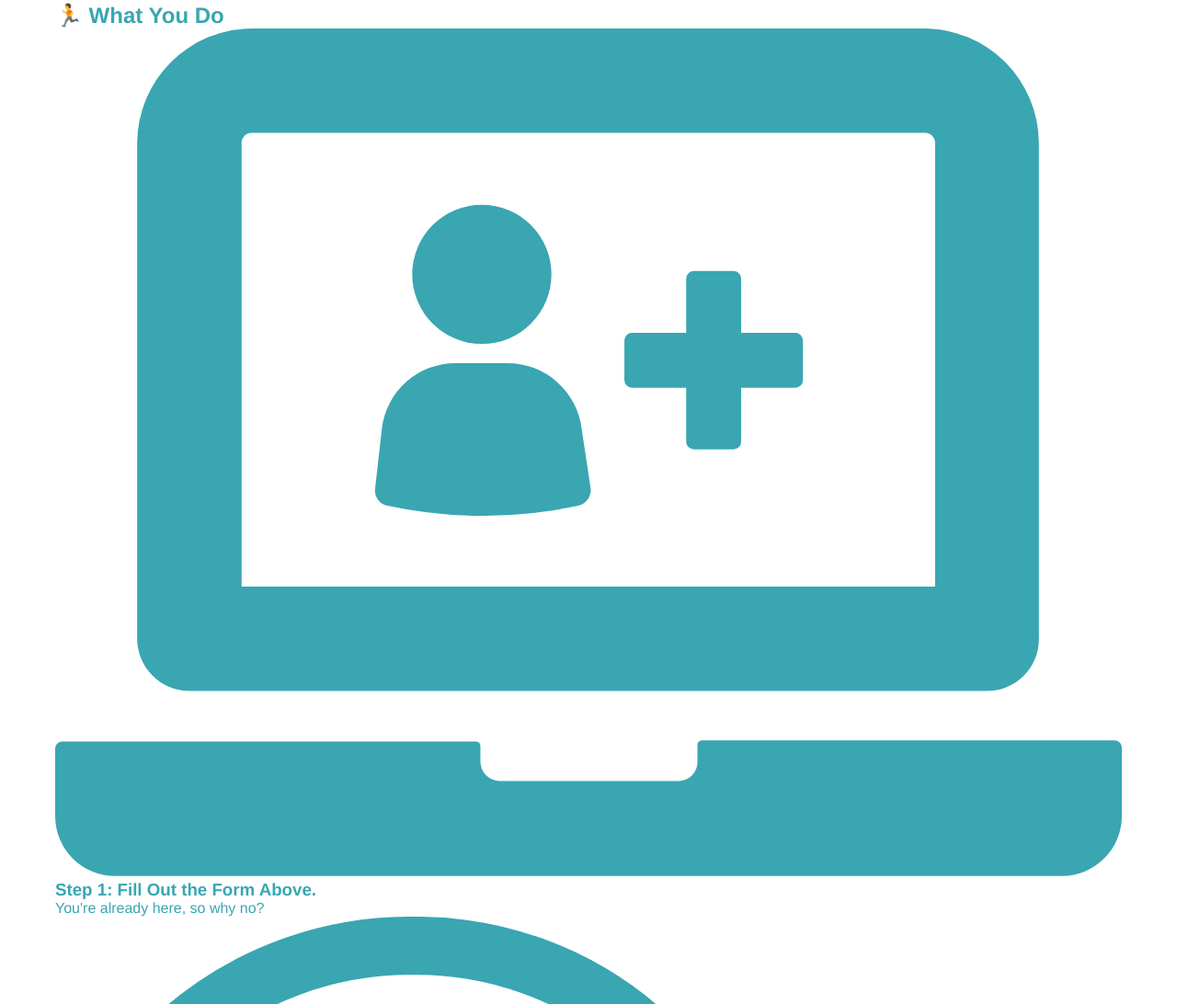
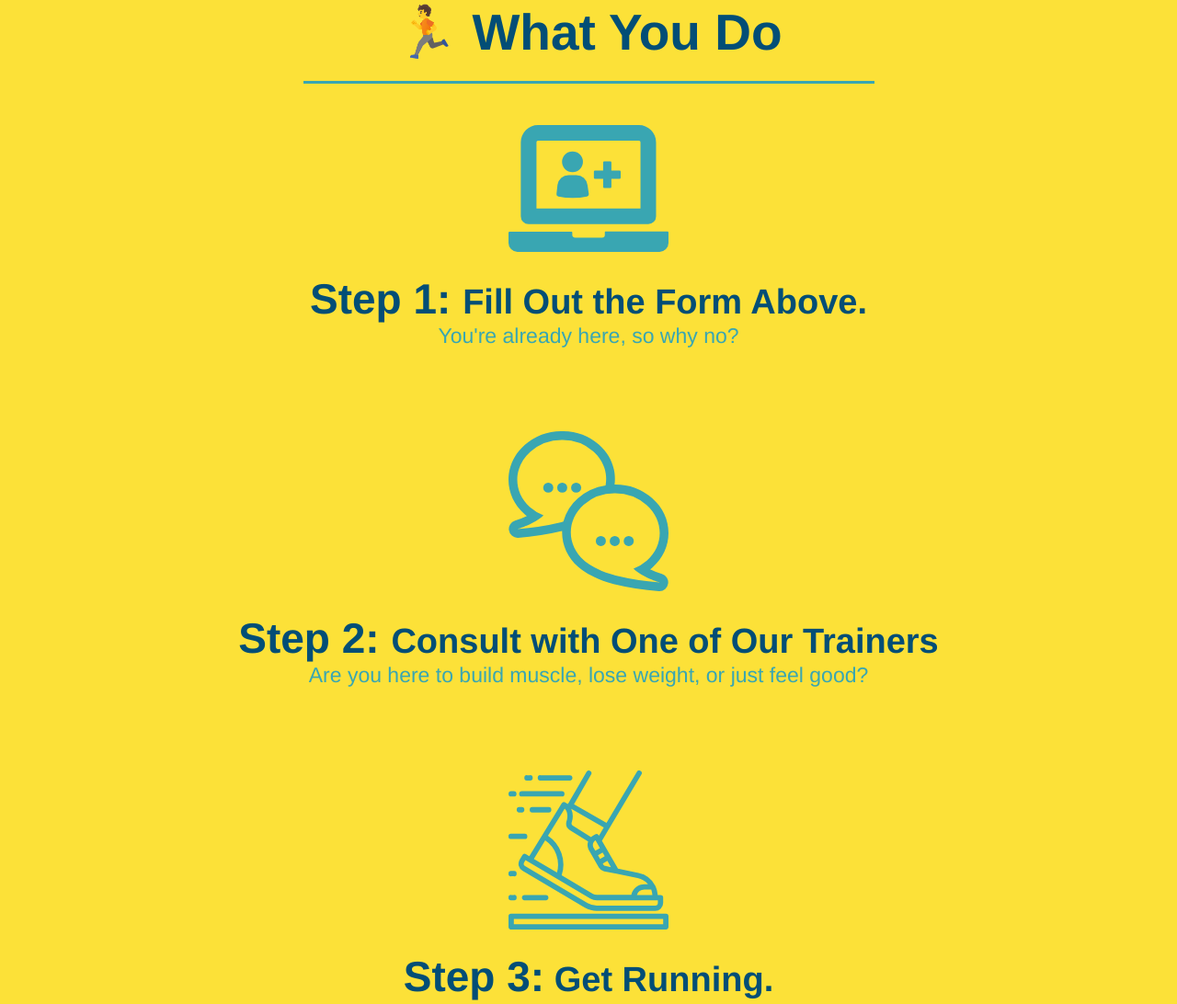
Before and after one commit to blofland/run-buddy, a plain HTML site: page index.html in a window 1280 px wide. Shown: the part 1015-2107 px from the top of the page at 92% size. Drawn offline with Linux system fonts and the light colour scheme.

Commit message:
what you do section made up

```diff
--- a/assets/css/style.css
+++ b/assets/css/style.css
@@ -124,16 +124,6 @@ section {
     text-align: center;
 }
 
-.intro h2 {
-    font-size: 55px;
-    color: #024e76;
-    margin-bottom: 35px;
-    padding: 0 100px 20px 100px;
-    border-bottom: 3px solid;
-    border-color: #fce138;
-    display: inline-block;
-}
-
 .intro p {
     line-height: 1.7;
     color: #39a6b2;
@@ -141,3 +131,47 @@ section {
     font-size: 20px;
     margin: 0 auto;
 }
+
+.steps {
+    text-align: center;
+    background: #fce138;
+}
+
+.section-title {
+    font-size: 55px;
+    color: #024e76;
+    margin-bottom: 35px;
+    padding: 0 100px 20px 100px;
+    border-bottom: 3px solid;
+    display: inline-block;
+}
+.primary-border {
+    border-color: #fce138
+}
+.secondary-border {
+    border-color: #39a6b2;
+}
+
+.steps div {
+    margin-bottom: 80px;
+}
+
+.steps img {
+    width: 15%;
+    margin: 10px 0;
+}
+
+.steps h3 {
+    color: #024e76;
+    font-size: 46px;
+    margin-top: 10px;
+}
+
+.steps p {
+    color: #39a6b2;
+    font-size: 23px;
+}
+
+.steps span {
+    font-size: 38px;
+}
--- a/index.html
+++ b/index.html
@@ -68,36 +68,36 @@
 <!-- end hero -->
    <!-- "what we do" section -->
    <section id="what-we-do" class="intro">
-<h2>What we do</h2>
+<h2 class="section-title primary-border">What we do</h2>
 <p>
     butcher selfies chambray shabby chic gentrify readymade yr Echo Park XOXO
 </p>
   </section>
 <!-- "what you do" section -->
-<section id="what-you-do">
-    <h2>🏃 What You Do</h2>
+<section id="what-you-do" class="steps">
+    <h2 class="section-title secondary-border">🏃 What You Do</h2>
 
     <div>
         <img src="./assets/images/step-1.svg" alt=""/>
-        <h3>Step 1: Fill Out the Form Above.</h3>
+        <h3>Step 1: <span> Fill Out the Form Above.</span></h3>
         <p>You're already here, so why no?</p>
     </div>
 
     <div>
         <img src="./assets/images/step-2.svg" alt=""/>
-        <h3>Step 2: Consult with One of Our Trainers</h3>
+        <h3>Step 2: <span>Consult with One of Our Trainers</span></h3>
         <p>Are you here to build muscle, lose weight, or just feel good?</p>
     </div>
 
     <div>
         <img src="./assets/images/step-3.svg" alt=""/>
-        <h3>Step 3: Get Running.</h3>
+        <h3>Step 3:<span> Get Running.</span></h3>
         <p>Hit the ground running (literally) once your trainer lays out you plan.</p>
     </div>
 
     <div>
         <img src="./assets/images/step-4.svg" alt=""/>
-        <h3>Step 4: See Results.</h3>
+        <h3>Step 4: <span>See Results.</span></h3>
         <p>Bi-weekly checkins with your trainer will keep you focused.</p>
     </div>
 </section>
```
